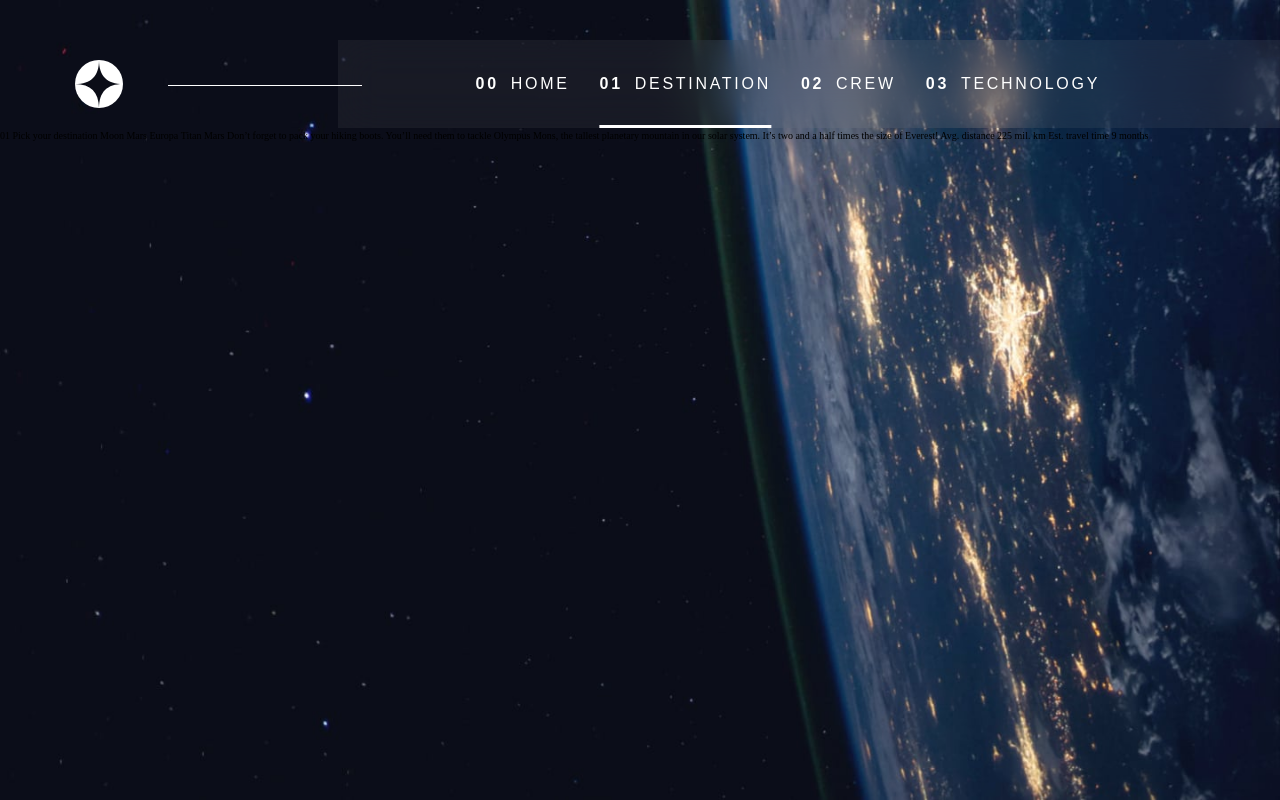
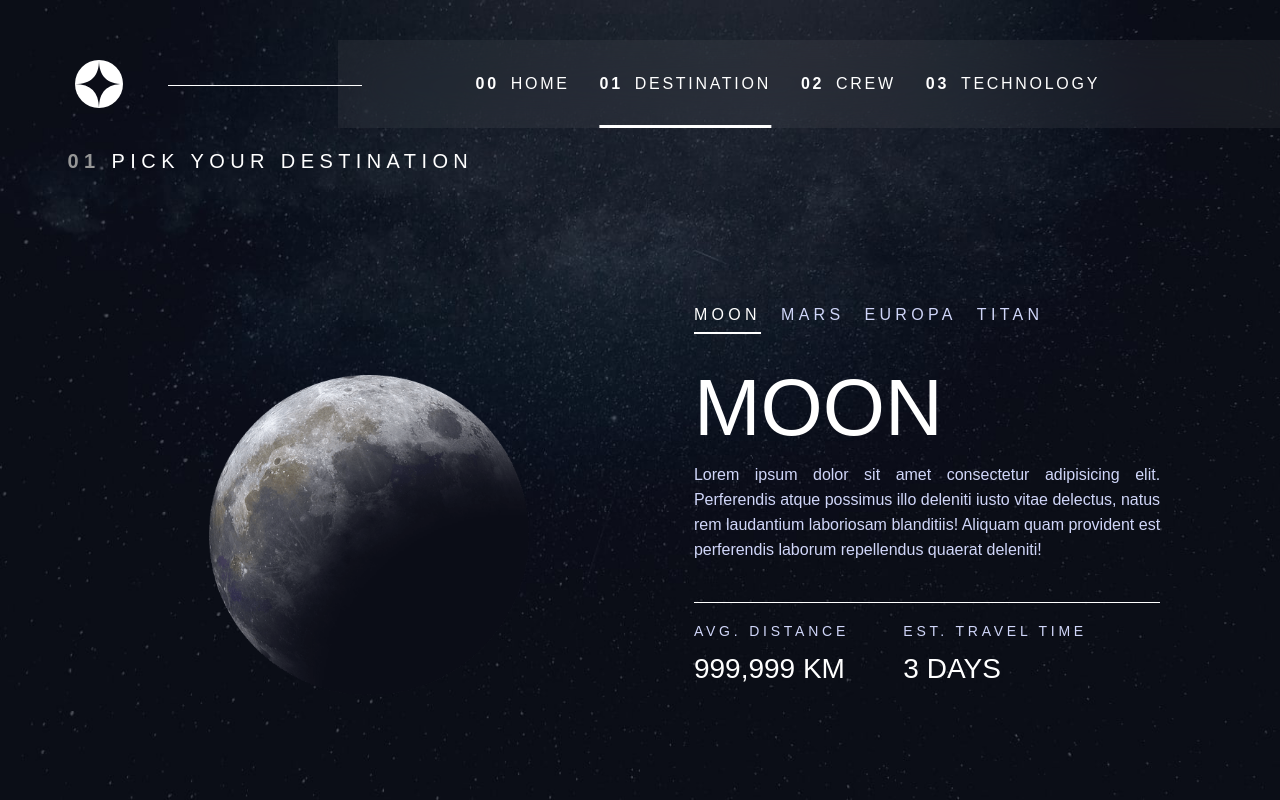
Before and after one commit to Xandreyyy/fmentor-solution2-mobilefirst, a website: page html/destination.html in a window 1280 px wide. Drawn offline with Linux system fonts and the light colour scheme.

Commit message:
destination.html done

```diff
--- a/html/destination.html
+++ b/html/destination.html
@@ -5,20 +5,53 @@
   <meta name="viewport" content="width=device-width, initial-scale=1.0">
 
   <link rel="icon" type="image/png" sizes="32x32" href="./assets/favicon-32x32.png">
+  <script defer src="../src/components/header.js"></script>
+  <script defer src="../js/destination.js"></script>
   <link rel="stylesheet" href="../build/destinationStyle.css">
-  <script defer src="../src/components/header.js"></script>
 
   <title>Frontend Mentor | Space tourism website</title>
 </head>
 <body>
-  <style>
-    body{
-      background-color: #ccc;
-    }
-  </style>
   <custom-header></custom-header>
+  <div class="container">
+    <h2 class="secondary-title"><span class="tertiary-title">01 </span>PICK YOUR DESTINATION</h2>
+    <main>
+      <div class="about-planet">
+        <img id="planet" src="../assets/destination/image-moon.png" alt="Space star">
+      </div>
+      <section class="planet-section">
+        <nav>
+          <ul class="planets-menu">
+            <li class="menu-item secondary-title">MOON</li>
+            <li class="menu-item secondary-title">MARS</li>
+            <li class="menu-item secondary-title">EUROPA</li>
+            <li class="menu-item secondary-title">TITAN</li>
+          </ul>
+        </nav>
+        <section class="planet-summary">
+          <h1 class="primary-title big-title">MOON</h1>
+          <p class="p-text">
+            Lorem ipsum dolor sit amet consectetur adipisicing elit. Perferendis atque possimus illo deleniti
+            iusto vitae delectus, natus rem laudantium laboriosam blanditiis! Aliquam quam provident est
+            perferendis laborum repellendus quaerat deleniti!
+          </p>
+        </section>
+        <section class="planet-info">
+          <div>
+            <h3 class="secondary-title">AVG. DISTANCE</h3>
+            <p class="primary-title med-title">999,999 KM</p>
+          </div>
+          <div>
+            <h3 class="secondary-title">EST. TRAVEL TIME</h3>
+            <p class="primary-title med-title">3 DAYS</p>
+          </div>
+        </section>
+      </section>
+    </main>
+  </div>
 
-  01 Pick your destination
+
+  <!-- 01 Pick your destination
 
   Moon
   Mars
@@ -35,6 +68,6 @@
   225 mil. km
 
   Est. travel time
-  9 months
+  9 months -->
 </body>
 </html>
--- /dev/null
+++ b/js/destination.js
@@ -0,0 +1,19 @@
+const liElements = document.querySelectorAll(".planets-menu .menu-item")
+const moonItem = document.querySelectorAll(".planets-menu .menu-item")[0]
+let activeElement
+
+document.addEventListener("DOMContentLoaded", ()=>{
+    activeElement = moonItem
+    activeElement.classList.add("active")
+    return activeElement
+})
+
+liElements.forEach(el => {
+    el.addEventListener("click", ()=>{
+        if(el !== activeElement){
+            activeElement.classList.remove("active")
+        }
+        activeElement = el
+        activeElement.classList.add("active")
+    })
+})
--- a/src/config/reset.scss
+++ b/src/config/reset.scss
@@ -3,3 +3,9 @@
     padding: 0px;
     box-sizing: border-box;
 }
+
+h1, h2, h3,
+h4, h5, h6{
+    margin: 0px;
+    padding: 0px;
+}
--- a/src/destination.scss
+++ b/src/destination.scss
@@ -6,23 +6,189 @@ html{
 }
 
 body{
-    background-image: variables.$homebgMobile;
+    background-image: variables.$destinationbgMobile;
     background-size: cover;
-    background-repeat: no-repeat;
+    display: grid;
+    grid-template-rows: min-content 100%;
+    row-gap: 2rem;
+}
+
+.container{
+    margin: 0px auto;
+    max-width: 1440px;
+    padding: 0rem 2.4rem;
+    width: 100%;
+}
+
+.primary-title{
+    color: variables.$secondaryColor;
+    font-family: variables.$primaryFF;
+    font-size: clamp(1.4rem, 2vw, 2rem);
+    font-weight: normal;
+}
+
+.secondary-title{
+    color: variables.$primaryColor;
+    font-family: variables.$secondaryFF;
+    font-size: clamp(1.4rem, 2vw, 2rem);
+    font-weight: normal;
+    letter-spacing: 0.27em;
+}
+
+.tertiary-title{
+    color: variables.$tertiaryColor;
+    font-family: variables.$secondaryFF;
+    font-size: clamp(1.4rem, 2vw, 2rem);
+    font-weight: bold;
+    letter-spacing: 0.27em;
+}
+
+.big-title{
+    font-size: clamp(6rem, 11vw, 8rem);
+}
+
+.p-text{
+    color: variables.$primaryColor;
+    font-family: variables.$secondaryFF;
+    font-size: clamp(1.5rem, 2vw, 1.6rem);
+    line-height: 2.5rem;
+    // max-width: 450px;
+    // width: 100%;
+}
+
+.planet-info{
+    padding-top: 2em;
+    .primary-title{
+        font-size: 2.8rem;
+    }
+    .secondary-title{
+        font-size: 1.4rem;
+    }
+    p{
+        padding: 0.5em;
+    }
+}
+
+.planets-menu{
+    display: flex;
+    justify-content: center;
+    column-gap: 2em;
+    list-style: none;
+    padding: 2em;
+    .menu-item{
+        border-bottom: 2px solid transparent;
+        color: variables.$primaryColor;
+        cursor: pointer;
+        font-size: clamp(1.4rem, 1.5vw, 1.6rem);
+        padding: 0.5em 0em;
+        transition: 0.2s;
+        &:hover{
+            border-bottom: 2px solid variables.$tertiaryColor;
+            color: rgba(variables.$primaryColor, 0.7);
+        }
+        &.active{
+            color: variables.$secondaryColor;
+            border-bottom: 2px solid white;
+        }
+    }
+}
+
+div.container{
+    display: grid;
+    row-gap: 5em;
+    h2{
+        text-align: center;
+        color: variables.$secondaryColor;
+    }
+}
+
+main{
+    display: grid;
+    text-align: center;
+    #planet{
+        max-width: 20rem;
+        place-self: center;
+    }
+}
+
+.planet-summary{
+    border-bottom: 1px white solid;
+    padding-bottom: 2em;
+    h1{
+        padding: 0.1em 0em;
+    }
 }
 
 @media screen and (min-width: 600px){
     body{
-        background-image: variables.$homebgTablet;
+        background-image: variables.$destinationbgTablet;
         background-size: cover;
         background-repeat: no-repeat;
+    }
+    div.container h2{
+        text-align: center;
+    }
+    main{
+        grid-template-columns: minmax(2em, 1fr) minmax(0%, 80%) minmax(2em, 1fr);
+        .about-planet, .planet-section{
+            grid-column: 2;
+        }
+    }
+    #planet{
+        max-width: 2rem;
+    }
+    .planet-info{
+        display: flex;
+        justify-content: space-evenly;
+    }
+    .planet-summary{
+        padding-bottom: 4em;
     }
 }
 
 @media screen and (min-width: 992px) {
     body{
-        background-image: variables.$homebgDesktop;
+        background-image: variables.$destinationbgDesktop;
         background-size: cover;
         background-repeat: no-repeat;
     }
+    div.container h2{
+        width: 40%;
+    }
+    .planets-menu{
+        justify-content: initial;
+        padding: 0em 0em 2em 0em;
+    }
+    main{
+        grid-template-columns: minmax(2em, 1fr)  minmax(0%, 56%) minmax(0%, 44%) minmax(2em, 1fr);
+        .about-planet{
+            grid-column: 2;
+            align-self: center;
+            #planet{
+                max-width: 32rem;
+            }
+        }
+        .planet-section{
+            grid-column: 3;
+        }
+    }
+    .planet-summary{
+        max-width: 86%;
+        h1{
+            text-align: initial;
+        }
+        .p-text{
+            text-align: justify;
+        }
+    }
+    .planet-info{
+        column-gap: 10%;
+        justify-content: initial;
+        h3, p{
+            text-align: start;
+        }
+        p{
+            padding: 0.5em 0em;
+        }
+    }
 }
```
Also changed, not shown: build/destinationStyle.css, build/headerStyles.css, 2 other files.
